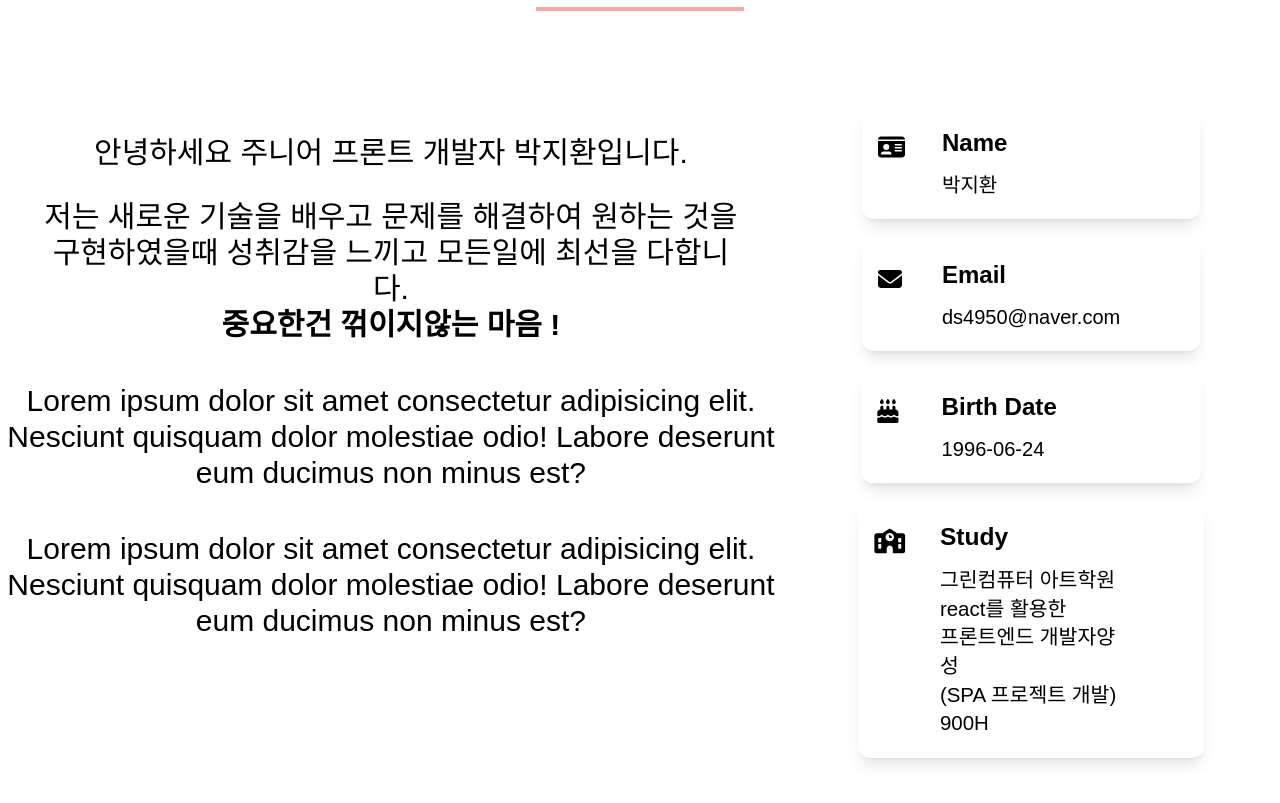
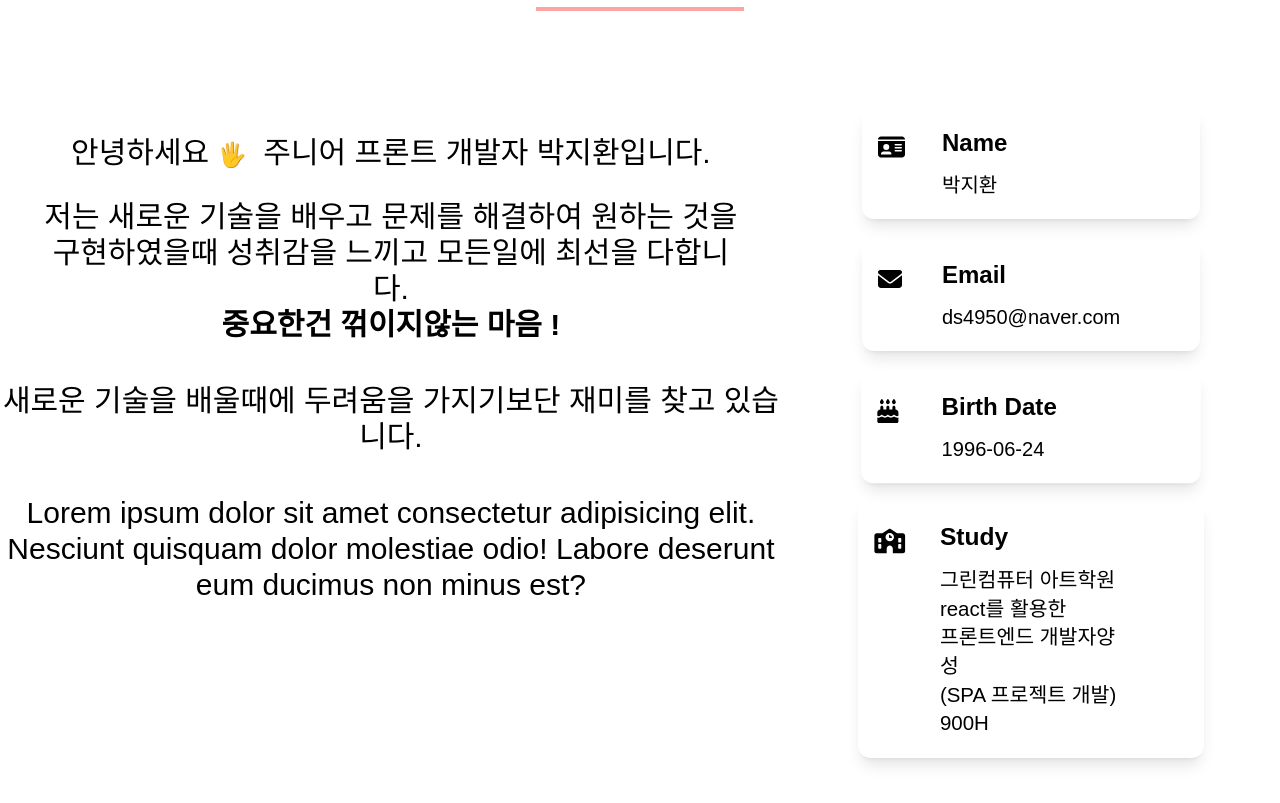
Before and after one commit to flysofts/portfolio, a React (Create React App) app: page / in a window 1280 px wide. Shown: the part 981-1784 px from the top of the page. Built offline with nearby package versions, Linux system fonts and the light colour scheme; a web font is replaced by a local one.

Commit message:
about text 수정

```diff
--- a/src/components/About.js
+++ b/src/components/About.js
@@ -59,12 +59,12 @@ function About() {
         <div className='text-center w-52 text-6xl  m-auto pt-32 mb-24 font-bold font-omyu border-solid border-b-4 border-red-300 text-gray-500 dark:text-white dark:border-red-50'>About</div>
         <div className='max-w-7xl flex flex-wrap justify-center lg:flex-nowrap m-auto pb-40'>
           <div>
-            <p className='sm:text-sm md:text-lg text-center lg:text-3xl py-7 font-omyu'>안녕하세요 주니어 프론트 개발자 박지환입니다.</p>
+            <p className='sm:text-sm md:text-lg text-center lg:text-3xl py-7 font-omyu'>안녕하세요<span className='text-2xl mx-2'>🖐</span> 주니어 프론트 개발자 박지환입니다.</p>
 
             <p className='px-10 sm:text-sm md:text-lg text-center lg:text-3xl font-omyu in_text text'>   저는 새로운 기술을 배우고 문제를 해결하여 원하는 것을 구현하였을때 성취감을 느끼고 모든일에 최선을 다합니다.
             <p className=' font-bold'>중요한건 꺾이지않는 마음 !</p></p>
             <p className='sm:text-sm md:text-lg text-center lg:text-3xl  font-omyu'></p>
-            <p className='sm:text-sm md:text-lg text-center lg:text-3xl py-10 font-omyu'>Lorem ipsum dolor sit amet consectetur adipisicing elit. Nesciunt quisquam dolor molestiae odio! Labore deserunt eum ducimus non minus est?</p>
+            <p className='sm:text-sm md:text-lg text-center lg:text-3xl py-10 font-omyu'>새로운 기술을 배울때에 두려움을 가지기보단 재미를 찾고 있습니다.</p>
             <p className='sm:text-sm md:text-lg text-center lg:text-3xl font-omyu'>Lorem ipsum dolor sit amet consectetur adipisicing elit. Nesciunt quisquam dolor molestiae odio! Labore deserunt eum ducimus non minus est?</p>
           </div>
           <div>
--- a/src/components/Work.js
+++ b/src/components/Work.js
@@ -155,7 +155,6 @@ function Work() {
         </div>
       </div>
     </>
-
   )
 }
 
```
